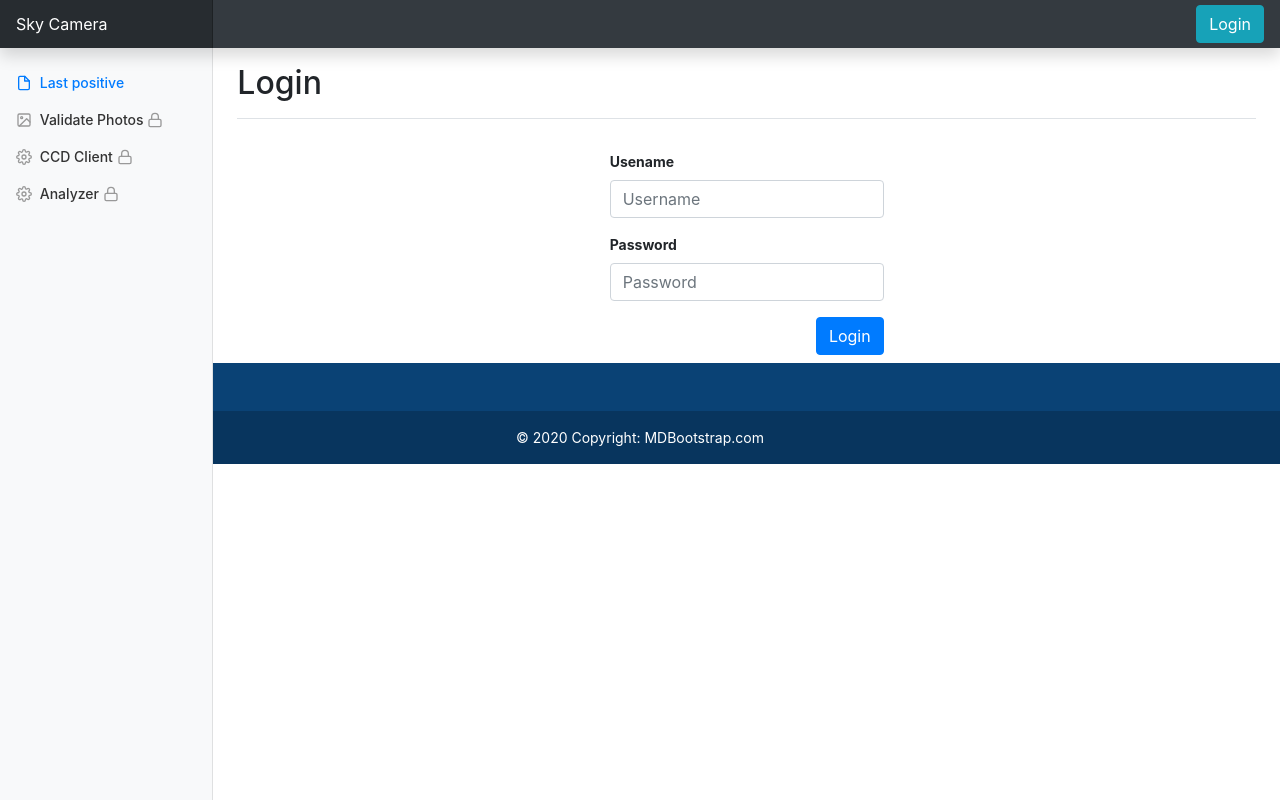
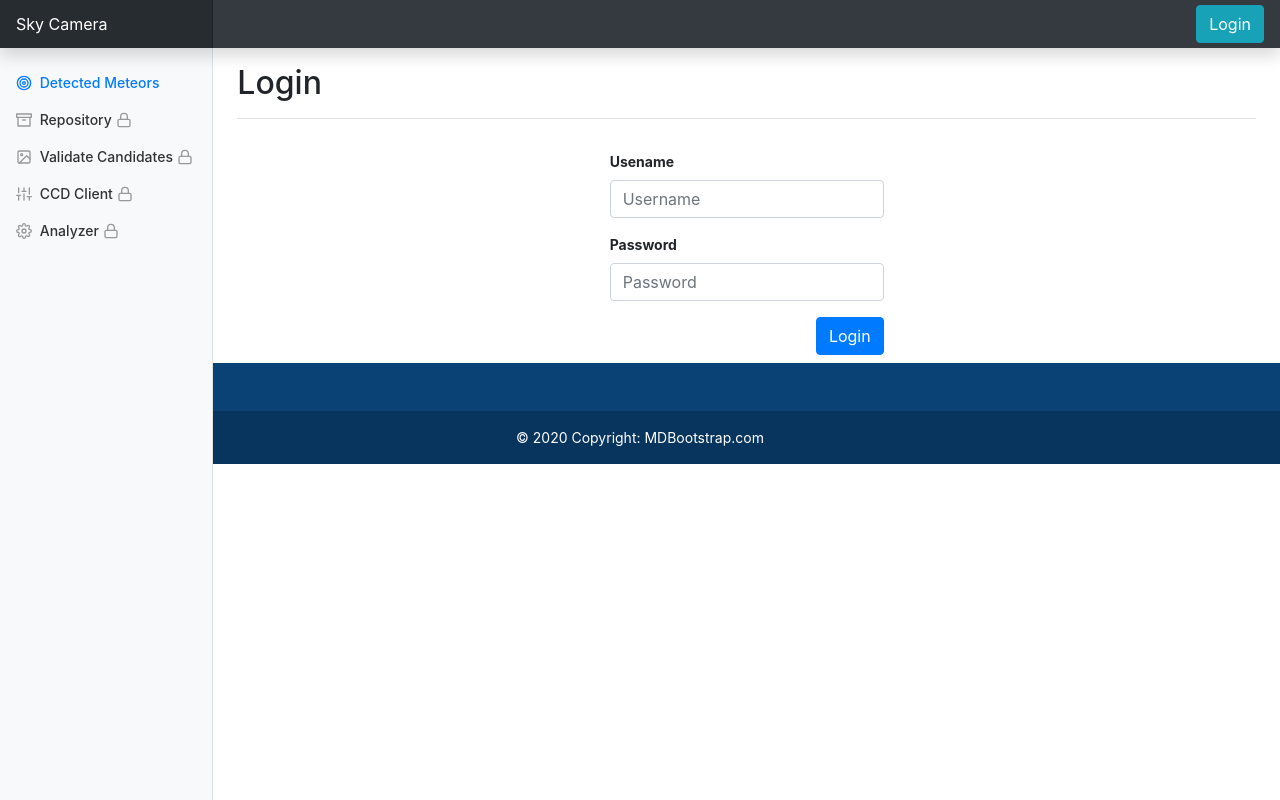
Before and after one commit to ainokila/edam-meteor-detector, a Flask app: page /login in a window 1280 px wide. Run offline with Flask 2, Linux system fonts and the light colour scheme; some libraries are stand-ins or nearby versions.

Commit message:
Adds repository section template

```diff
--- a/web/app.py
+++ b/web/app.py
@@ -11,7 +11,9 @@ from flask import Flask
 from flask import render_template
 
 # Import for views
-from web.service.views import LastPositiveView, ValidateView, AnalyzerSettingsView, CCDSettingsView, LoginView, AnalyzeView, LogOutView, RepositoryView, RepositoryIndividualView
+from web.service.views import LastPositiveView, ValidateView, AnalyzerSettingsView
+from web.service.views import CCDSettingsView, LoginView, AnalyzeView, LogOutView
+from web.service.views import RepositoryTypeView, RepositoryTypeIndividualView, RepositoryView
 
 
 template_folder = os.environ['PYTHONPATH'] + '/web/templates'
@@ -31,8 +33,9 @@ app.add_url_rule('/candidates', view_func=ValidateView.as_view('candidates_view'
 
 app.add_url_rule('/result_analyze', view_func=AnalyzeView.as_view('analyze_view'))
 
-app.add_url_rule('/repository/<img_type>/search', view_func=RepositoryView.as_view('repository_view'))
-app.add_url_rule('/repository/<img_type>/<img_name>', view_func=RepositoryIndividualView.as_view('repository_individual_view'))
+app.add_url_rule('/repository', view_func=RepositoryView.as_view('repository_view'))
+app.add_url_rule('/repository/<img_type>/search', view_func=RepositoryTypeView.as_view('repository_type_view'))
+app.add_url_rule('/repository/<img_type>/<img_name>', view_func=RepositoryTypeIndividualView.as_view('repository_type_individual_view'))
 
 app.add_url_rule('/ccd/settings', view_func=CCDSettingsView.as_view('ccd_settings_view'))
 app.add_url_rule('/analyzer/settings', view_func=AnalyzerSettingsView.as_view('analyzer_settings_view'))
--- a/web/service/views.py
+++ b/web/service/views.py
@@ -154,6 +154,20 @@ class ValidateView(View):
         context = { "user": session_user(), "img": img, "name":name, "header":header}
         return self.render_template(context)
 
+class RepositoryView(View):
+
+    methods = ['GET']
+
+    def get_template_name(self):
+        return 'repository.html'
+
+    def render_template(self, context):
+        return render_template(self.get_template_name(), **context)
+
+    @login_required
+    def dispatch_request(self):
+        context = { "user": session_user()}
+        return self.render_template(context)
 
 class CCDSettingsView(View):
 
@@ -300,7 +314,7 @@ type_auth = {
 }
 
 
-class RepositoryView(MethodView):
+class RepositoryTypeView(MethodView):
 
     def post(self, img_type):
         if img_type in type_mapping:
@@ -325,7 +339,7 @@ class RepositoryView(MethodView):
         else:
             abort(404, description="Path not found")
 
-class RepositoryIndividualView(MethodView):
+class RepositoryTypeIndividualView(MethodView):
 
     def get(self, img_type, img_name):
         if img_type in type_mapping:
--- a/web/templates/base.html
+++ b/web/templates/base.html
@@ -6,6 +6,8 @@
   <meta name="viewport" content="width=device-width, initial-scale=1, shrink-to-fit=no">
   <meta name="description" content="">
   <title>SKY - {% block title %}{% endblock %}</title>
+
+  <link rel="shortcut icon" href="{{url_for('static', filename='img/favicon.ico') }}">
 
   <!-- Bootstrap core CSS -->
   <link rel="stylesheet" href="https://stackpath.bootstrapcdn.com/bootstrap/4.5.2/css/bootstrap.min.css"
@@ -68,19 +70,25 @@
             {% if user %}
             <li class="nav-item">
               <a class="nav-link" href="/positives">
-                <span data-feather="file"></span>
-                Last positive
+                <span data-feather="target"></span>
+                Detected Meteors
+              </a>
+            </li>
+            <li class="nav-item">
+              <a class="nav-link" href="/repository">
+                <span data-feather="archive"></span>
+                Repository <span class="sr-only">(current)</span>
               </a>
             </li>
             <li class="nav-item">
               <a class="nav-link" href="/candidates">
                 <span data-feather="image"></span>
-                Validate Photos <span class="sr-only">(current)</span>
+                Validate Candidates <span class="sr-only">(current)</span>
               </a>
             </li>
             <li class="nav-item">
               <a class="nav-link" href="/ccd/settings">
-                <span data-feather="settings"></span>
+                <span data-feather="sliders"></span>
                 CCD Client
               </a>
             </li>
@@ -93,20 +101,27 @@
             {% else -%}
             <li class="nav-item">
               <a class="nav-link active" href="/positives">
-                <span data-feather="file"></span>
-                Last positive
+                <span data-feather="target"></span>
+                Detected Meteors
+              </a>
+            </li>
+            <li class="nav-item">
+              <a class="nav-link disabled" href="/repository">
+                <span data-feather="archive"></span>
+                Repository <span class="sr-only">(current)</span>
+                <span data-feather="lock"></span>
               </a>
             </li>
             <li class="nav-item">
               <a class="nav-link disabled" href="/candidates">
                 <span data-feather="image"></span>
-                Validate Photos <span class="sr-only">(current)</span>
+                Validate Candidates <span class="sr-only">(current)</span>
                 <span data-feather="lock"></span>
               </a>
             </li>
             <li class="nav-item">
               <a class="nav-link disabled" href="/ccd/settings">
-                <span data-feather="settings"></span>
+                <span data-feather="sliders"></span>
                 CCD Client
                 <span data-feather="lock"></span>
               </a>
--- a/web/templates/show_photo.html
+++ b/web/templates/show_photo.html
@@ -1,6 +1,6 @@
 {% extends "base.html" %}
-{% block title %}Last positive{% endblock %}
-{% block page_name %}Last positive{% endblock %}
+{% block title %}Detected Meteors{% endblock %}
+{% block page_name %}Detected Meteors{% endblock %}
 {% block content %}
 
 <div class="container">
--- a/web/templates/validate_photos.html
+++ b/web/templates/validate_photos.html
@@ -1,6 +1,6 @@
 {% extends "show_photo.html" %}
-{% block title %}Validate photos{% endblock %}
-{% block page_name %}Validate photos{% endblock %}
+{% block title %}Validate Candidates{% endblock %}
+{% block page_name %}Validate Candidates{% endblock %}
 {% block image_options %}
 
 <div class="row row pt-2">
```
Also changed, not shown: web/templates/repository.html (added, +114 -0 lines), web/static/img/favicon.ico (added).
